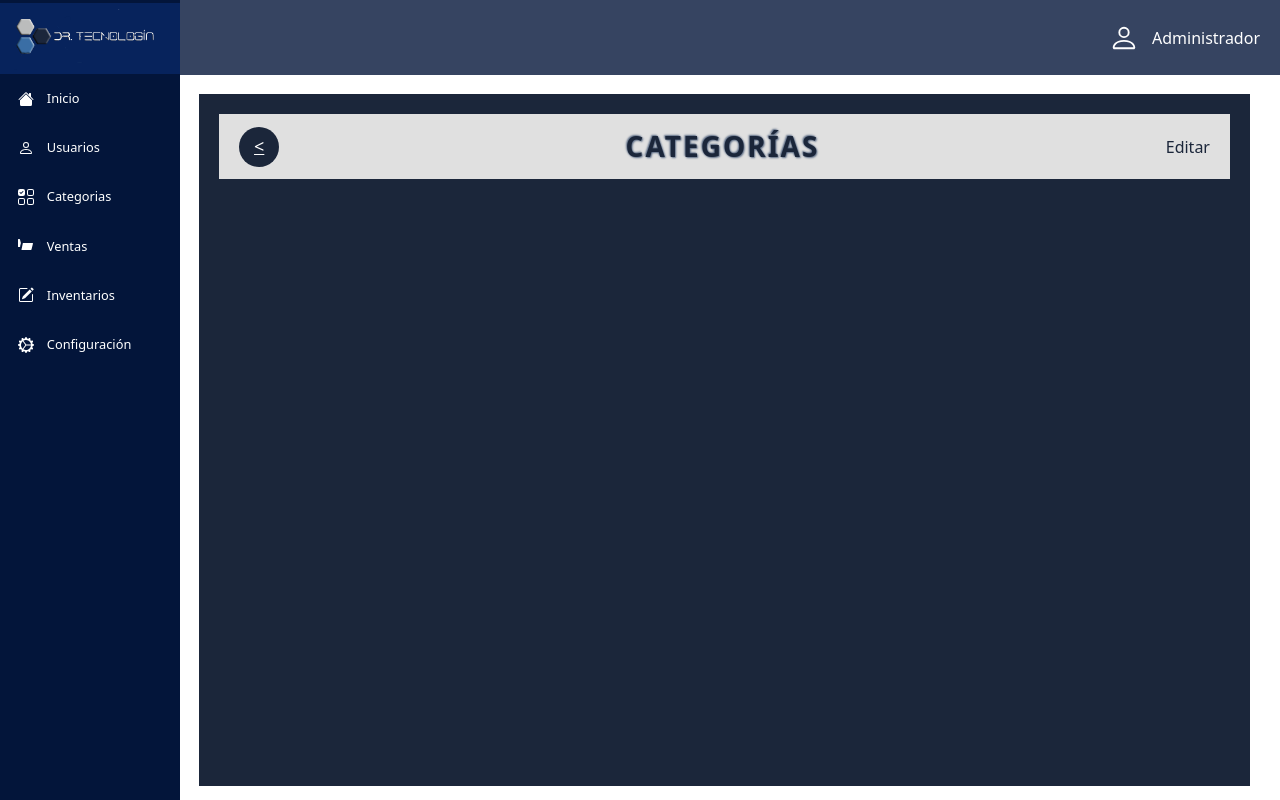
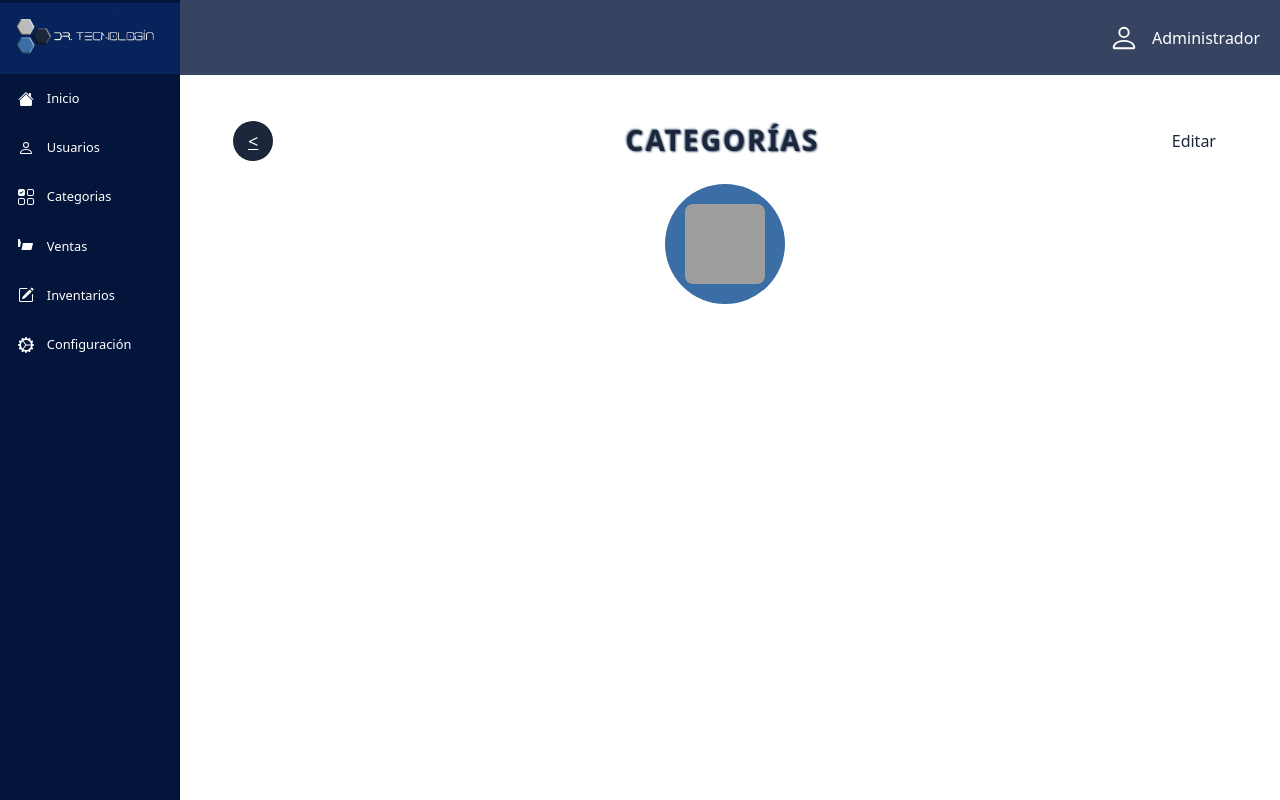
Before and after one commit to danny160/Dr-Tecnologia, a PHP site: page /paginas/categorias.php in a window 1280 px wide. Run offline with PHP 8.4, Linux system fonts and the light colour scheme; tables that the repository leaves empty or names only in its code hold one stand-in row (values such as "Sample post"); grey boxes are pictures that could not be loaded.

Commit message:
actualizacion 13

```diff
--- /dev/null
+++ b/controladores/categorias/controlerObtenerCategorias.php
@@ -0,0 +1,17 @@
+<?php
+include('../../conexion/conexionBD.php');
+
+$query = "SELECT * FROM categoria";
+$result = $conexion->query($query);
+
+$categorias = array();
+
+if ($result->num_rows > 0) {
+    while ($row = $result->fetch_assoc()) {
+        $categorias[] = $row;
+    }
+}
+
+echo json_encode($categorias);
+
+$conexion->close();
--- a/estilos/styleCategorias.css
+++ b/estilos/styleCategorias.css
@@ -97,13 +97,12 @@ body {
 /* ------------------------div del contenido princial-------------------------------------------- */
 /* Estilo del div de contenido */
 .content {
-    background-color: #1B263A;
     position: absolute;
     top: 94px;
     left: 14vw;
     right: 30px;
     bottom: 14px;
-    padding: 20px;
+    padding: 14px;
     overflow: auto;
     display: flex;
     flex-direction: column;
@@ -119,7 +118,6 @@ body {
 .top-div {
     flex-grow: 0;
     flex-basis: 10%;
-    background-color: #E0E0E0; /* Color de fondo similar al de la imagen */
     display: flex;
     align-items: center;
     padding: 10px 20px;
@@ -164,40 +162,47 @@ body {
 }
 
 /* para las categorias */
-/* Contenedor general de las categorías */
-.categorias-container {
+/* Estructura de la categoría */
+.contenido {
+    padding: 10px;
     display: flex;
-    flex-wrap: wrap;
-    gap: 20px;
-    justify-content: center; /* Centrar las categorías */
-    margin: 20px;
+    flex-direction: column;
+    align-items: center;
 }
 
-/* Estilo para cada fila de categorías */
-.categorias-fila {
+.imagen {
     display: flex;
-    justify-content: space-around; /* Alinear las categorías en fila */
-    width: 100%;
-}
-
-/* Estilo para cada categoría */
-.categoria {
-    text-align: center;
-    width: 200px; /* Ajustar el tamaño del contenedor de cada categoría */
-}
-
-/* Estilo de la imagen circular */
-.categoria-imagen {
-    width: 100px;
-    height: 100px;
-    border-radius: 50%;
-    object-fit: cover; /* Asegura que la imagen se ajuste dentro del círculo */
+    align-items: center;
+    justify-content: center;
+    width: 120px;
+    height: 120px;
+    border-radius: 50%;  /* Redondeado para que se parezca al ejemplo */
     margin-bottom: 10px;
 }
 
-/* Estilo del nombre de la categoría */
+.categoria-img {
+    width: 80px;
+    height: 80px;
+    border-radius: 10%;  /* Imagen redondeada */
+}
+
 .categoria-nombre {
-    font-size: 16px;
+    font-size: 1.1em;
     font-weight: bold;
-    color: #ffffff;
+    color: #1a3075;  /* Texto en color azul */
 }
+
+/* Colores de fondo alternados */
+.bg-azul1 {
+    background-color: #3A6EA5;
+}
+
+.bg-azul2 {
+    background-color: #7BAAF7;
+}
+
+.row {
+    display: flex;
+    justify-content: space-around;
+    margin-bottom: 20px;
+}
--- a/javaScrip/scripCategorias.js
+++ b/javaScrip/scripCategorias.js
@@ -7,5 +7,50 @@ document.addEventListener("DOMContentLoaded", function () {
         }, index * 100); // Aumenta el retraso para cada enlace
     });
 
+    // Cargar categorías dinámicamente
+    fetch('../controladores/categorias/controlerObtenerCategorias.php')  // Asegúrate de ajustar el path al archivo
+        .then(response => response.json())
+        .then(data => {
+            const container = document.getElementById('categorias-container');
+            let rowDiv = null;
 
+            data.forEach((categoria, index) => {
+                // Crear un nuevo row cada 4 elementos
+                if (index % 4 === 0) {
+                    rowDiv = document.createElement('div');
+                    rowDiv.classList.add('row');
+                    container.appendChild(rowDiv);
+                }
+
+                // Crear la estructura del div de cada categoría
+                const colDiv = document.createElement('div');
+                colDiv.classList.add('col-md-3', 'text-center', 'contenido');
+
+                // Contenedor para la imagen con color de fondo alternado
+                const imagenDiv = document.createElement('div');
+                imagenDiv.classList.add('imagen');
+                const bgColor = index % 2 === 0 ? 'bg-azul1' : 'bg-azul2';
+                imagenDiv.classList.add(bgColor);  // Clase de color de fondo
+
+                const img = document.createElement('img');
+                img.src = '../imgProducto/' + categoria.imagenCategoria;  // Ajusta el path de las imágenes
+                img.alt = categoria.nombreCategoria;
+                img.classList.add('categoria-img');
+
+                // Añadir la imagen al div de imagen
+                imagenDiv.appendChild(img);
+
+                const nombre = document.createElement('p');
+                nombre.textContent = categoria.nombreCategoria;
+                nombre.classList.add('categoria-nombre');  // Clase CSS para el estilo de texto
+
+                // Agregar imagenDiv y nombre al div principal de la categoría
+                colDiv.appendChild(imagenDiv);
+                colDiv.appendChild(nombre);
+
+                // Agregar el div de categoría a la fila actual
+                rowDiv.appendChild(colDiv);
+            });
+        })
+        .catch(error => console.error('Error al cargar categorías:', error));
 });
```
